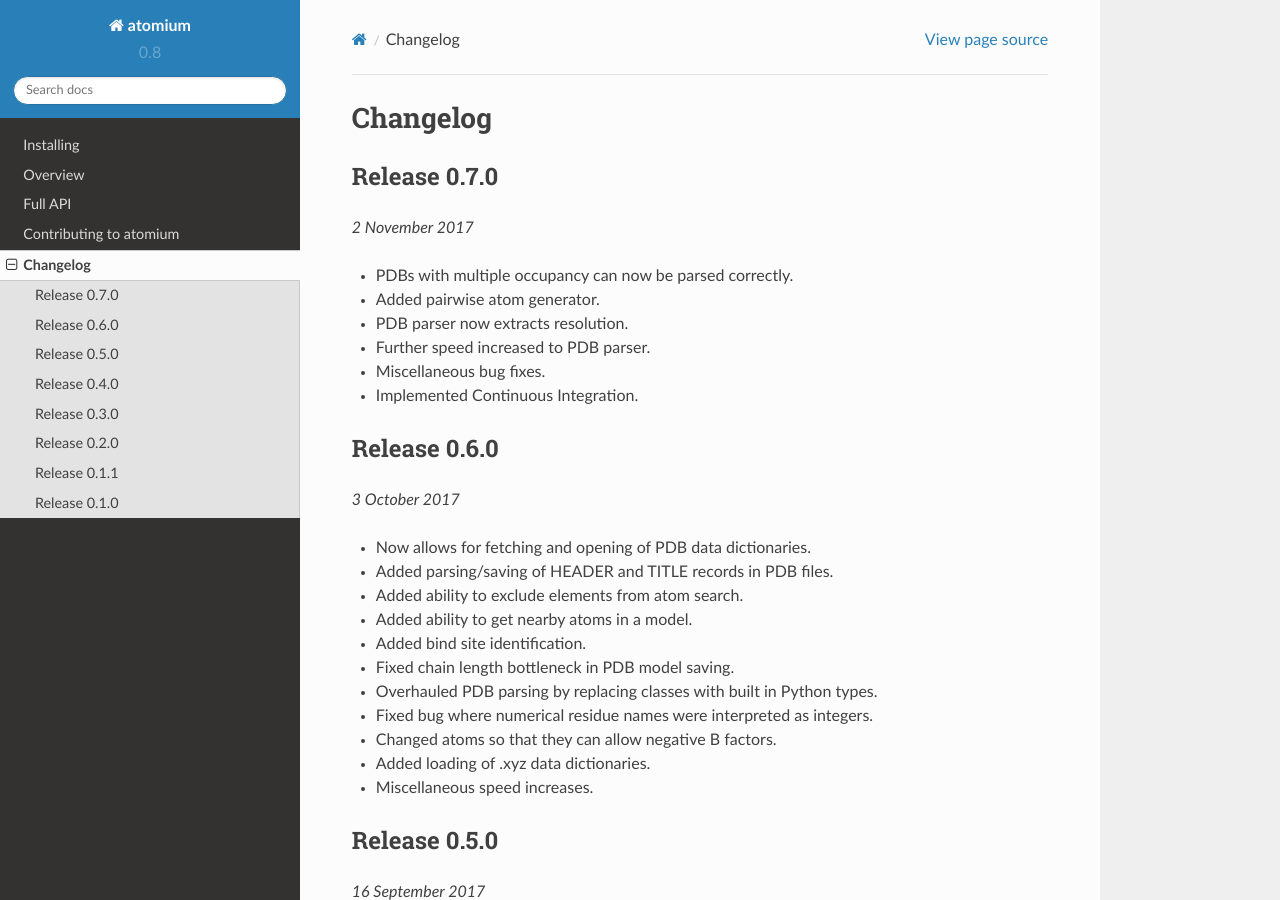
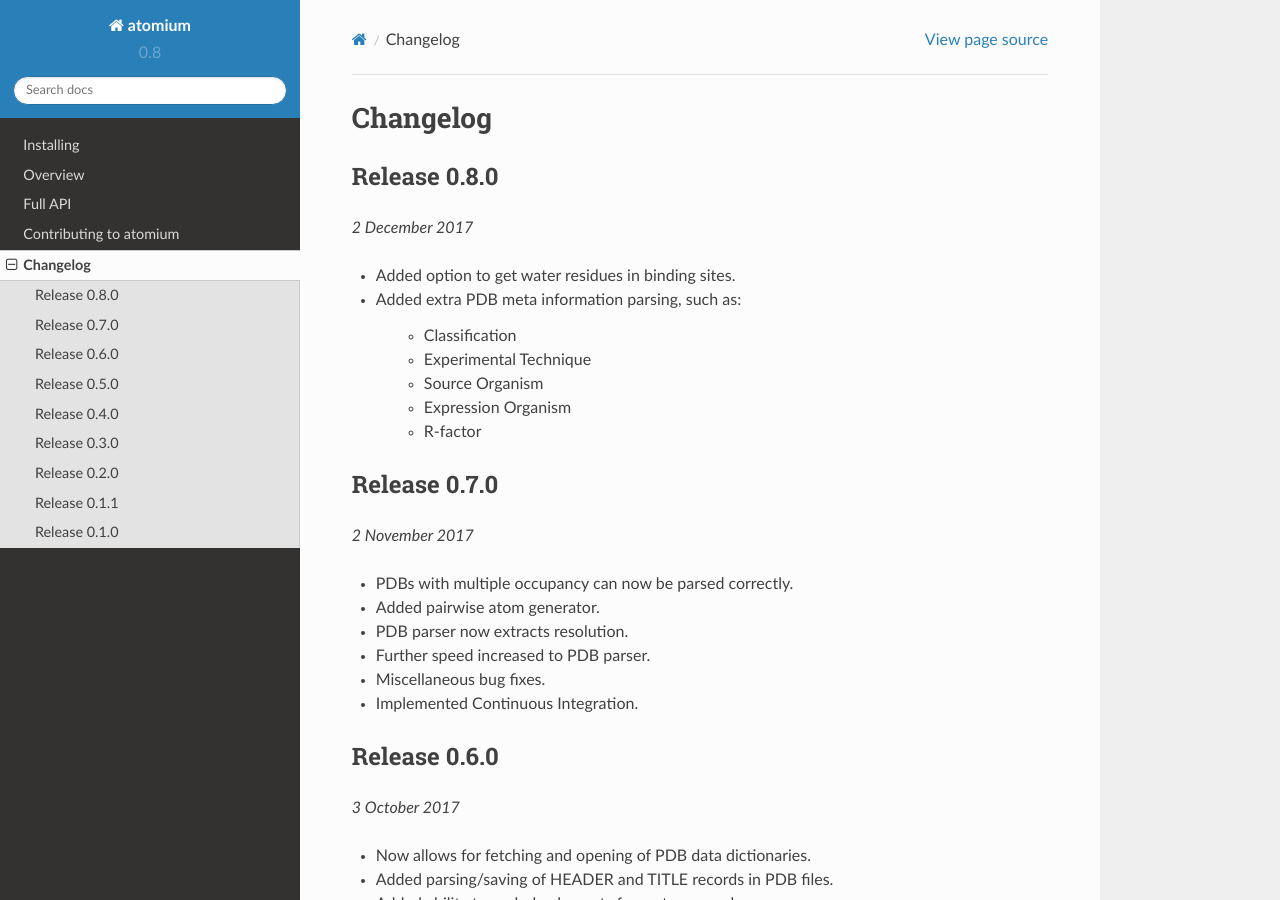
Before and after one commit to samirelanduk/atomium, a Sphinx documentation site: the page built from docs/source/changelog.rst, in a window 1280 px wide and 900 px high. Built offline with Sphinx 7.4.7 and the Read the Docs theme 2.0.0, drawn with Linux system fonts in a browser that asks for light colours.

Commit message:
Add 0.8 docs

```diff
--- a/docs/source/changelog.rst
+++ b/docs/source/changelog.rst
@@ -1,5 +1,20 @@
 Changelog
 ---------
+
+Release 0.8.0
+~~~~~~~~~~~~~
+
+`2 December 2017`
+
+* Added option to get water residues in binding sites.
+* Added extra PDB meta information parsing, such as:
+
+	* Classification
+	* Experimental Technique
+	* Source Organism
+	* Expression Organism
+	* R-factor
+
 
 Release 0.7.0
 ~~~~~~~~~~~~~
--- a/docs/source/overview.rst
+++ b/docs/source/overview.rst
@@ -33,6 +33,12 @@ from the RCSB over the internet using the PDB code:
   datetime.date(2002, 5, 6)
   >>> pdb.resolution()
   1.9
+  >>> pdb.rfactor()
+  0.193
+  >>> pdb.classification()
+  'LYASE'
+  >>> pdb.technique()
+  'X-RAY DIFFRACTION'
   >>> pdb2.model()
   <Model (2156 atoms)>
 
```
Also changed, not shown: docs/source/api.rst (+18 -18 lines), docs/source/contributing.rst (line endings or trailing spaces).
